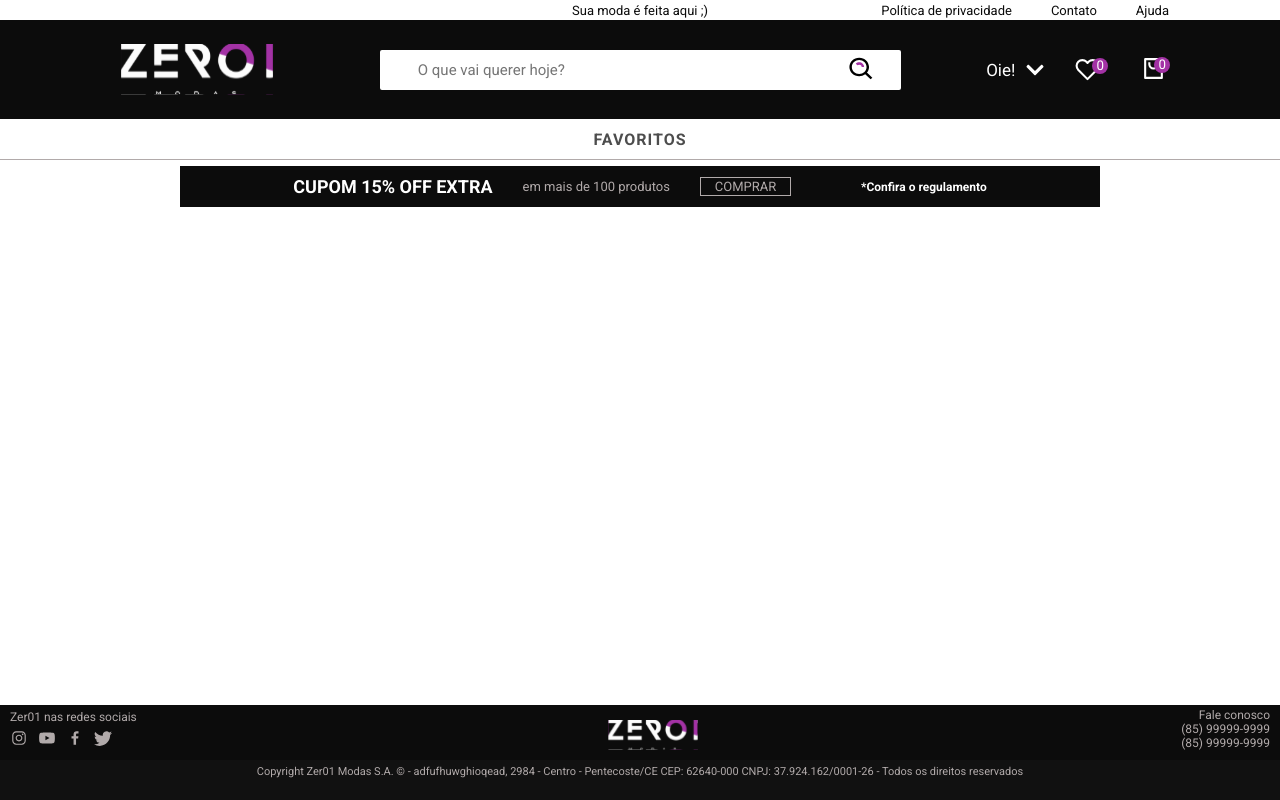
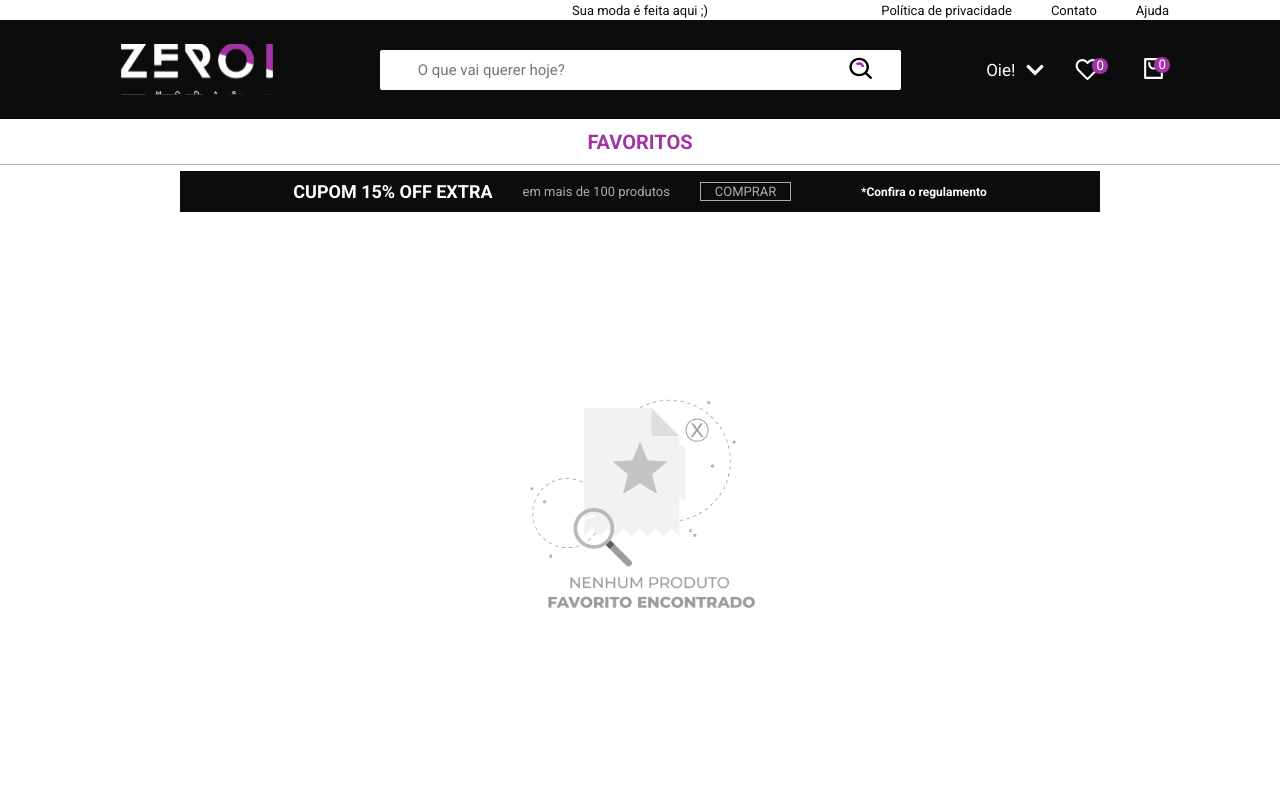
Before and after one commit to rayaneacacio/Zer01_Modas, a React (Vite) app: page /favorites in a window 1280 px wide. Built offline with nearby package versions, Linux system fonts and the light colour scheme; some icons are missing.

Commit message:
alteracoes de css e html

```diff
--- a/src/components/Login/index.jsx
+++ b/src/components/Login/index.jsx
@@ -3,6 +3,7 @@ import { useNavigate } from "react-router-dom";
 
 import { useAuth } from "../../hooks/auth";
 import { createErrorMessage, createAlert, removeErrorMessage, removeAlertMessage } from "../../scripts/messages-inputs.js";
+import { createNotification } from "../../scripts/notifications.js";
 
 import { Input } from "../Input";
 import { Button } from "../../components/Button";
@@ -39,7 +40,7 @@ export function Login() {
 
       try {
         await SignUp({ name, email, password });
-        createAlert("Usuário cadastrado com sucesso");
+        createNotification("Usuário cadastrado com sucesso :)");
 
       } catch(error) {
         if(error) {
--- a/src/components/Login/style.js
+++ b/src/components/Login/style.js
@@ -29,7 +29,7 @@ export const Container = styled.div`
     display: flex;
     flex-direction: column;
     gap: 3rem;
-    padding-top: 6rem;
+    padding: 6rem 0 3rem 0;
   }
 
   .boxInput {
--- a/src/components/Promotion-card/index.jsx
+++ b/src/components/Promotion-card/index.jsx
@@ -1,8 +1,15 @@
+import { useNavigate } from "react-router-dom";
 import { Container } from "./style";
 
-export function PromotionalCard({ img_png, title, promotion }) {
+export function PromotionalCard({ img_png, title, promotion, ...rest }) {
+  const navigate = useNavigate();
+
+  function handleNavigatePromotions() {
+    navigate("/catalog?section=promoções");
+  }
+
   return (
-    <Container>
+    <Container onClick={ handleNavigatePromotions }>
       <img src={ img_png } alt="" />
       <div>
         <h2> { promotion } OFF </h2>
--- a/src/pages/Catalog/style.js
+++ b/src/pages/Catalog/style.js
@@ -42,6 +42,7 @@ export const Main = styled.main`
     display: flex;
     align-items: center;
     justify-content: center;
+    margin-top: 10rem;
 
     > img {
       width: 31rem;
@@ -65,10 +66,6 @@ export const Main = styled.main`
       column-gap: 3rem;
     }
 
-    .div_img {
-      margin-top: 10rem;
-    }
-
     .div_img > img {
       width: 43rem;
       height: 33rem;
--- a/src/pages/Favorites/index.jsx
+++ b/src/pages/Favorites/index.jsx
@@ -2,6 +2,8 @@ import { useNavigate } from "react-router-dom";
 
 import { useProducts } from "../../hooks/products";
 import { api } from "../../services/api";
+
+import img_produto_nao_encontrado from "../../assets/favoritos2.png";
 
 import { SecondHeader } from "../../components/SecondHeader";
 import { BoxCupom } from "../../components/BoxCupom";
@@ -25,6 +27,14 @@ export function Favorites() {
 
       <Main>
         <BoxCupom />
+
+        {
+          favorites.length == 0 &&
+          <div className="div_img">
+            <img src={ img_produto_nao_encontrado } alt="" />
+          </div>
+        }
+
         <div className="DivCatalog">
           {
             favorites.length > 0 &&
@@ -32,6 +42,7 @@ export function Favorites() {
               <ShowOutfit key={ index } image={ `${ api.defaults.baseURL }/files/${ product.img }` } title={ product.name } price={ product.price } onClick={() => handleNavigateOutfit(product.name) } />
             )).reverse()
           }
+
         </div>
 
         <Footer />
--- a/src/pages/Favorites/style.js
+++ b/src/pages/Favorites/style.js
@@ -6,8 +6,8 @@ export const Container = styled.div`
   flex-direction: column;
 
   > h3 {
-    color: ${({ theme }) => theme.COLORS.GRAY_700};
-    font-size: 1.5rem;
+    color: ${({ theme }) => theme.COLORS.PURPLE};
+    font-size: 2rem;
     width: 100%;
 
     padding: 1rem;
@@ -21,9 +21,7 @@ export const Container = styled.div`
 
   @media(min-width: 1000px) {
     > h3 {
-      font-size: 1.6rem;
       text-align: center;
-      letter-spacing: 1px;
       box-shadow: none;
       border-bottom: 1px solid ${({ theme }) => theme.COLORS.GRAY_500};
       margin-top: 12rem;
@@ -55,6 +53,20 @@ export const Main = styled.main`
     animation: toRight 0.5s forwards;
   }
 
+  .div_img {
+    width: 100%;
+    height: 100%;
+    display: flex;
+    align-items: center;
+    justify-content: center;
+    margin-top: 10rem;
+
+    > img {
+      width: 30rem;
+      height: 30rem;
+    }
+  }
+
   @media(min-width: 1000px) {
     display: flex;
     flex-direction: column;
@@ -69,5 +81,10 @@ export const Main = styled.main`
       row-gap: 2rem;
       column-gap: 3rem;
     }
+
+    .div_img > img {
+      width: 40rem;
+      height: 40rem;
+    }
   }
 `;
--- a/src/pages/Outfit/index.jsx
+++ b/src/pages/Outfit/index.jsx
@@ -8,8 +8,6 @@ import { useProductAttributes } from "../../hooks/productAttributes";
 import { useShopping } from "../../hooks/shopping";
 import { api } from "../../services/api";
 import { createNotification } from "../../scripts/notifications";
-
-import bermuda from "../../assets/bermuda.jpg";
 
 import { VscHeartFilled, VscHeart } from "react-icons/vsc";
 import { BsChevronDown } from "react-icons/bs";
@@ -28,7 +26,7 @@ import { Container, Main } from "./style";
 
 export function Outfit() {
   const { userData, isAdmin } = useAuth();
-  const { findProduct, setLastViewedProductStorage, insertFavorite, findIfIsFavorite, removeFavorite } = useProducts();
+  const { findProduct, setLastViewedProductStorage, insertFavorite, findIfIsFavorite, removeFavorite, allProducts } = useProducts();
   const { allColorsOfProduct } = useProductAttributes();
   const { addShoppingCart, productsShoppingCart } = useShopping();
 
@@ -313,11 +311,12 @@ export function Outfit() {
         <div className="recommended">
           <Section title="RECOMENDADOS" />
           <div>
-            <ShowOutfit title="Bermuda de Marca" image={ bermuda } promotion="99,00" price="99,00" />
-            <ShowOutfit title="Bermuda de Marca" image={ bermuda } promotion="99,00" price="99,00" />
-            <ShowOutfit title="Bermuda de Marca" image={ bermuda } promotion="99,00" price="99,00" />
-            <ShowOutfit title="Bermuda de Marca" image={ bermuda } promotion="99,00" price="99,00" />
-            <ShowOutfit title="Bermuda de Marca" image={ bermuda } promotion="99,00" price="99,00" />
+            {
+              allProducts.length > 0 &&
+              allProducts.map((product, index) => (
+                <ShowOutfit key={ index } title={ product.title } image={ `${ api.defaults.baseURL }/files/${ product.img }` } promotion={ product.promotion } price={ product.price } />
+              ))
+            }
           </div>
         </div>
 
--- a/src/scripts/messages-inputs.js
+++ b/src/scripts/messages-inputs.js
@@ -10,6 +10,7 @@ function createErrorMessage(element, error) {
   ErrorMessage.style.fontSize = "1.6rem";
   ErrorMessage.style.position = "absolute";
   ErrorMessage.style.bottom = "-1rem";
+  ErrorMessage.style.whiteSpace = "nowrap";
 
   if(element) {
     element.style.borderBottom = `1px solid red`;
```
